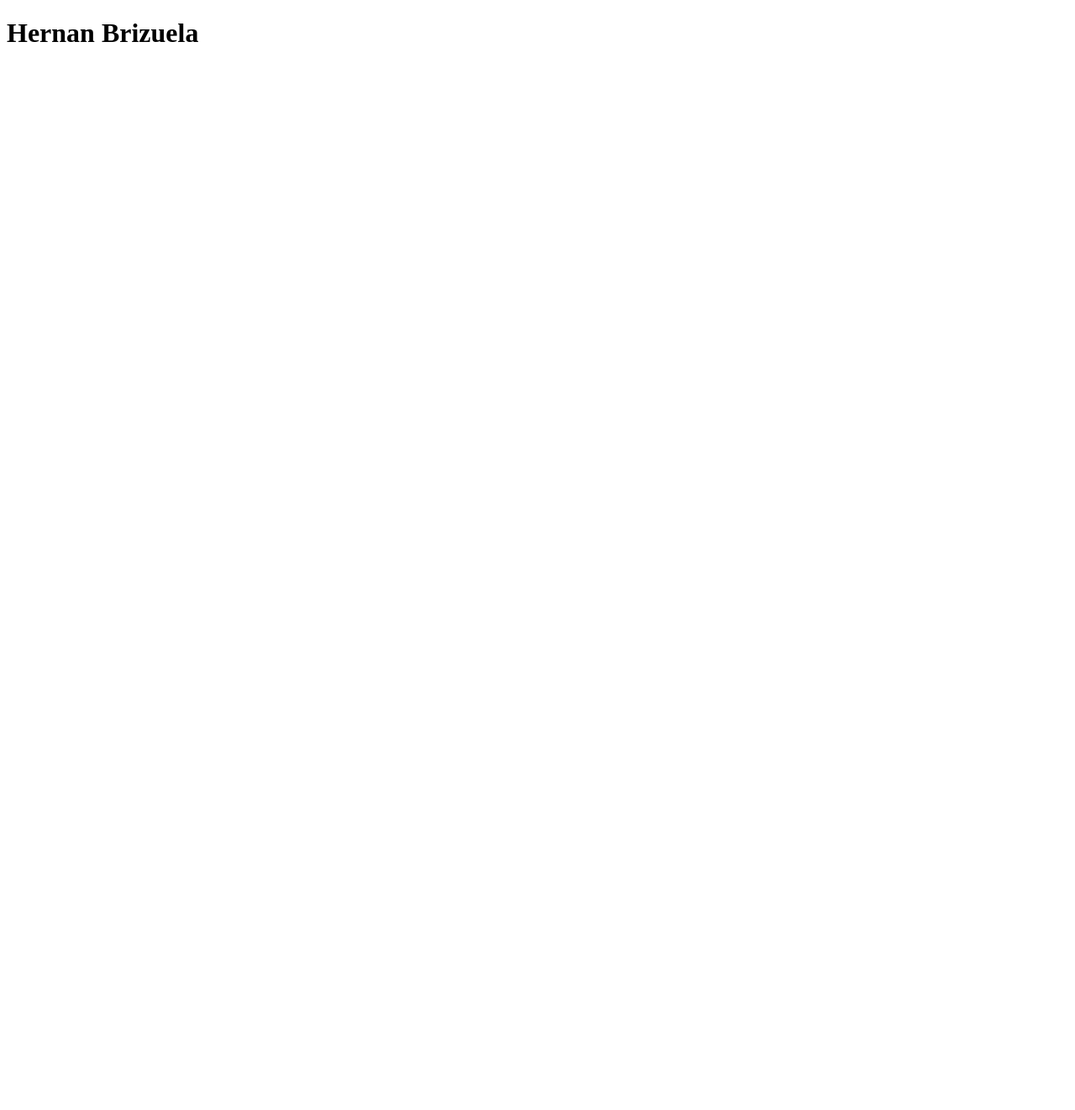
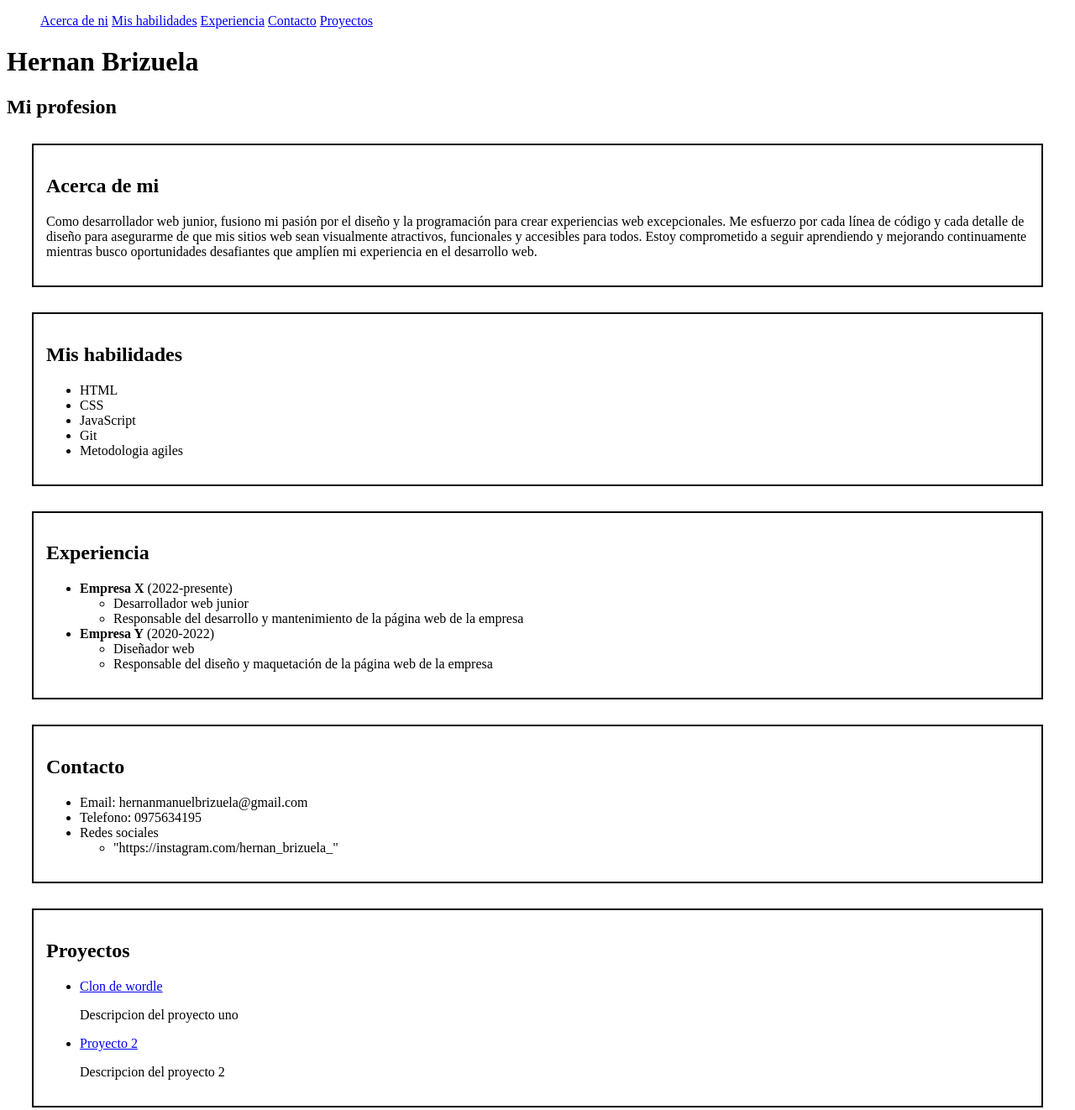
Before and after one commit to HernanBrizuela10/Mi-portafolio, a plain HTML site: page index.html in a window 1280 px wide. Shown: the whole page at 84% size. Before the commit the page ends 800 px from the top, so only its background shows below. Drawn offline with Linux system fonts and the light colour scheme.

Commit message:
Add files via upload

```diff
--- a/index.html
+++ b/index.html
@@ -1,9 +1,100 @@
 <!DOCTYPE html>
 <html>
     <head>
-        <title>Mi portafolio</title>
+        <title>Mi porfolio</title>
+        <link rel="stylesheet" href="style.css"/>
     </head>
-    <body>
-        <h1>Hernan Brizuela</h1>
-    </body>
+        <body>
+            <header>
+                <nav>
+                    <ul>
+                        <a href="#Acerca-de-mi">Acerca de ni</a>
+                        <a href="#Mis habilidades">Mis habilidades</a>
+                        <a href="#Experiencia">Experiencia</a>
+                        <a href="#Contacto">Contacto</a>
+                        <a href="#Proyectos">Proyectos</a>
+                    </ul>
+                </nav>
+                <main>
+                <h1>Hernan Brizuela</h1>
+                <h2>Mi profesion</h2>
+            </header>
+            <section id="Acerca de mi">
+            <h2>Acerca de mi</h2>
+                    <p>
+                        Como desarrollador web junior, fusiono mi pasión por el diseño y la
+                        programación para crear experiencias web excepcionales. Me esfuerzo por
+                        cada línea de código y cada detalle de diseño para asegurarme de que mis
+                        sitios web sean visualmente atractivos, funcionales y accesibles para
+                        todos. Estoy comprometido a seguir aprendiendo y mejorando continuamente
+                        mientras busco oportunidades desafiantes que amplíen mi experiencia en el
+                        desarrollo web.
+                    </p>
+                </section>
+                <section id="Mis habilidades">
+                    <h2>Mis habilidades</h2>
+                    <ul>
+                        <li>HTML</li>
+                        <LI>CSS</LI>
+                        <LI>JavaScript</LI>
+                        <li>Git</li>
+                        <li>Metodologia agiles</li>
+                    </ul>
+                </section>
+                <section id="Experiencia">
+                    <h2>Experiencia</h2>
+                    <ul>
+                        <li>
+                          <b>Empresa X</b> (2022-presente)
+                          <ul>
+                            <li>Desarrollador web junior</li>
+                            <li>
+                              Responsable del desarrollo y mantenimiento de la página web de la
+                              empresa
+                            </li>
+                          </ul>
+                        </li>
+                        <li>
+                          <strong>Empresa Y</strong> (2020-2022)
+                          <ul>
+                            <li>Diseñador web</li>
+                            <li>
+                              Responsable del diseño y maquetación de la página web de la empresa
+                            </li>
+                          </ul>
+                        </li>
+                      </ul>
+                </section>
+                <section id="Contacto">
+                    <h2>Contacto</h2>
+                    <ul>
+                        <li>Email: hernanmanuelbrizuela@gmail.com</li>
+                        <li>Telefono: 0975634195</li>
+                        <li>
+                            Redes sociales
+                            <ul>
+                                <li>
+                                    <a>"https://instagram.com/hernan_brizuela_"</a>
+                                </li>
+
+                            </ul>
+                        </li>
+                     </ul>
+                </section>
+                <section id="Proyectos">
+                    <h2>Proyectos</h2>
+                    <ul>
+                        <li>
+                            <a href="https://www.nytimes.com/games/wordle/index.html">Clon de wordle</a>
+                            <p>Descripcion del proyecto uno</p>
+                        </li>
+                        <li>
+                            <a href="https://www.nytimes.com/games/wordle/index.html">Proyecto 2</a>
+                            <p>Descripcion del proyecto 2</p>
+                        </li>
+                    </ul>
+                </section>
+            </main>
+            <footer></footer>
+        </body>
 </html>
--- /dev/null
+++ b/style.css
@@ -0,0 +1,5 @@
+  section {
+            border: 2px black solid;
+            margin: 30px;
+            padding: 15px;
+            }
```
